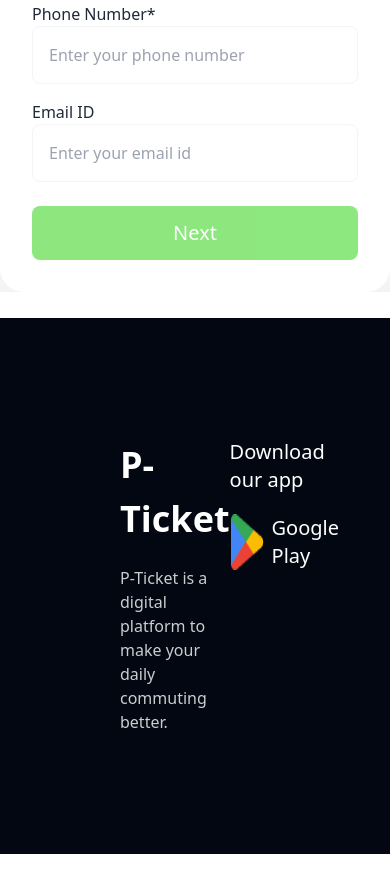
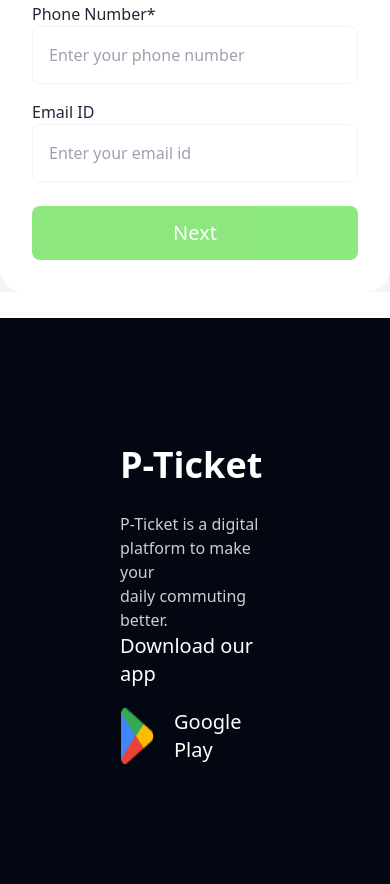
Before and after one commit to Naeem401/B9A5-smart-ticketing, a plain HTML site: page index.html in a window 390 px wide. Shown: the part 4215-5099 px from the top of the page. Before the commit the page ends 5069 px from the top, so only its background shows below. Drawn offline with nearby package versions, Linux system fonts and the light colour scheme.

Commit message:
fotter section some change

```diff
--- a/index.html
+++ b/index.html
@@ -366,14 +366,14 @@
       </div>
     </section>
 <!-- Foter section -->
-<footer class="p-[120px] bg-[#030712] flex justify-between">
+<footer class="p-[120px] bg-[#030712] flex flex-col md:flex-row justify-between">
   <div>
 <h2 class="text-white text-[36px] font-semibold mb-5">P-Ticket</h2>
 <p class="text-[#FFFFFFCC]">P-Ticket is a digital platform to make your <br> daily commuting better.</p>
   </div>
   <div>
 <h2 class="text-white text-xl mb-5">Download our app</h2>
-<div class="flex gap-2">
+<div class="flex gap-5">
   <img src="images/playstore.png" alt="">
   <h2 class="text-white text-xl">Google Play</h2>
 </div>
```
